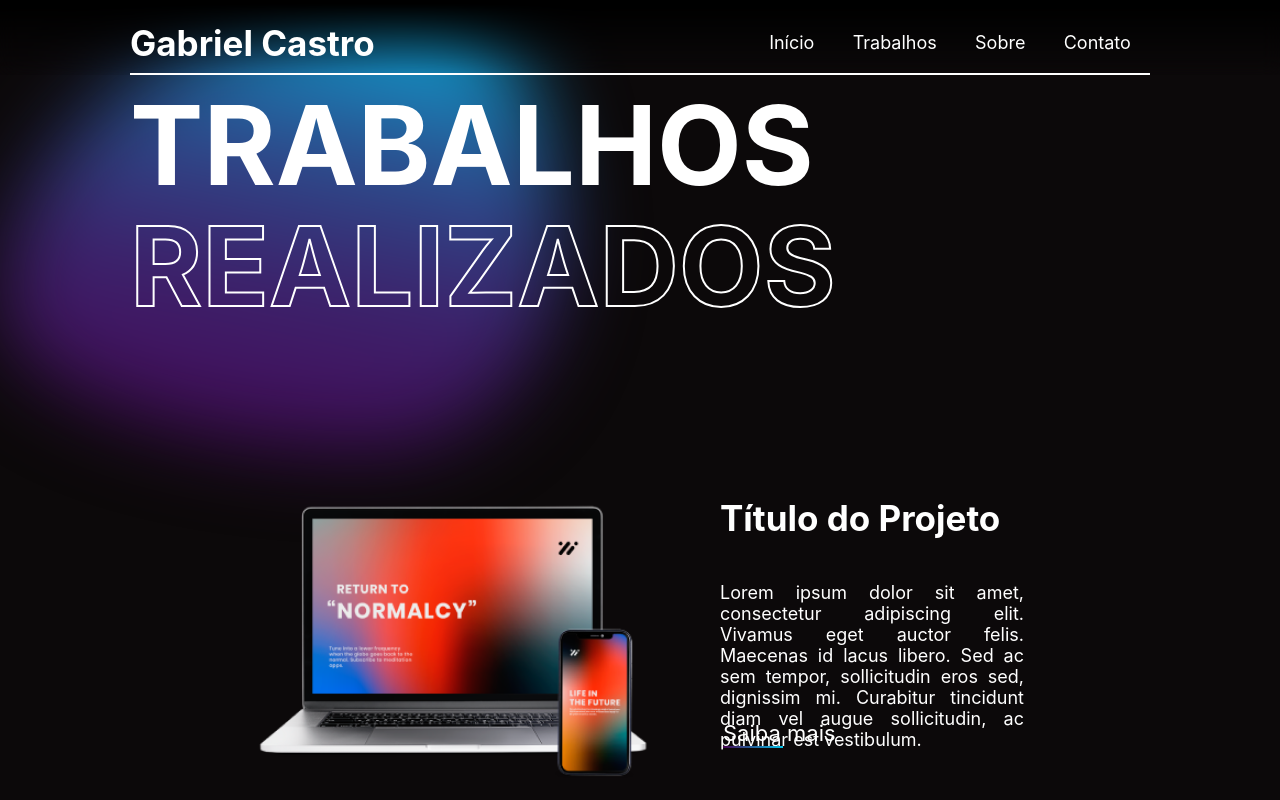
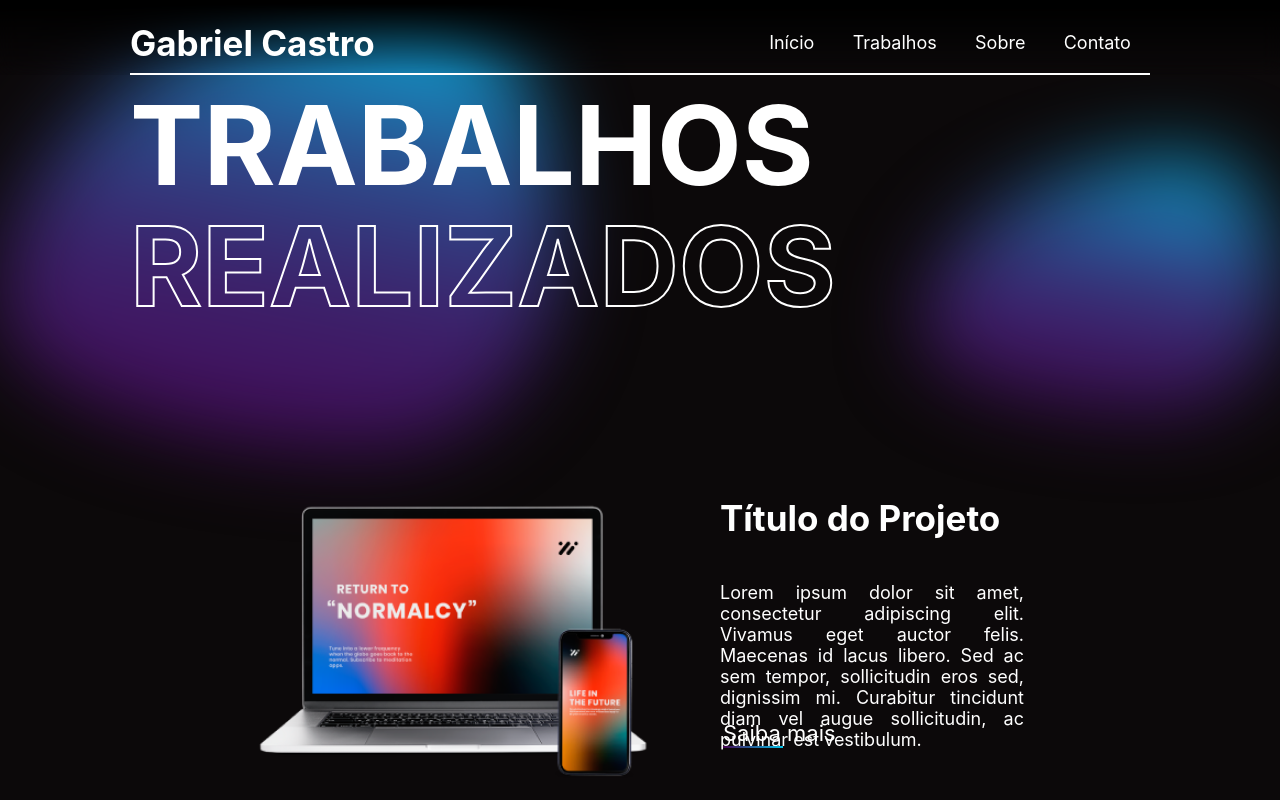
Before and after one commit to GabrielCastro-dev/my-portifolio, a React (Create React App) app: page /works in a window 1280 px wide. Shown: the top 800 px of the page. Built offline with nearby package versions, Linux system fonts and the light colour scheme.

Commit message:
new blob

```diff
--- a/src/pages/Works/Works.jsx
+++ b/src/pages/Works/Works.jsx
@@ -16,6 +16,13 @@ function Works() {
          left='0vw'
          duration='5s'
       />
+      <Blob
+         width='360px'
+         height='250px'
+         top='20vh'
+         right='0vw'
+         duration='5s'
+      />
       <Project
         id={0}
         image={mockup}
```
